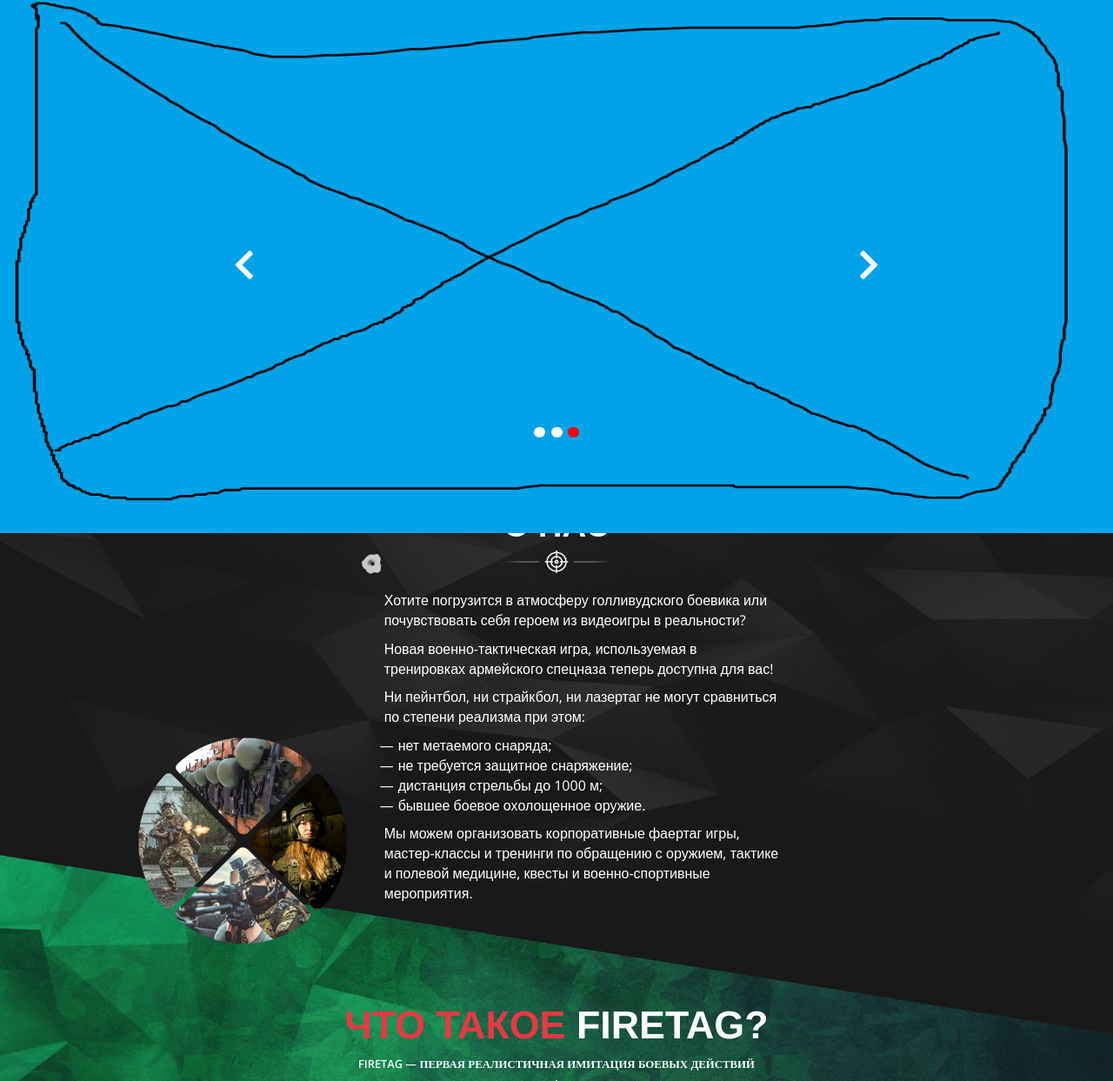
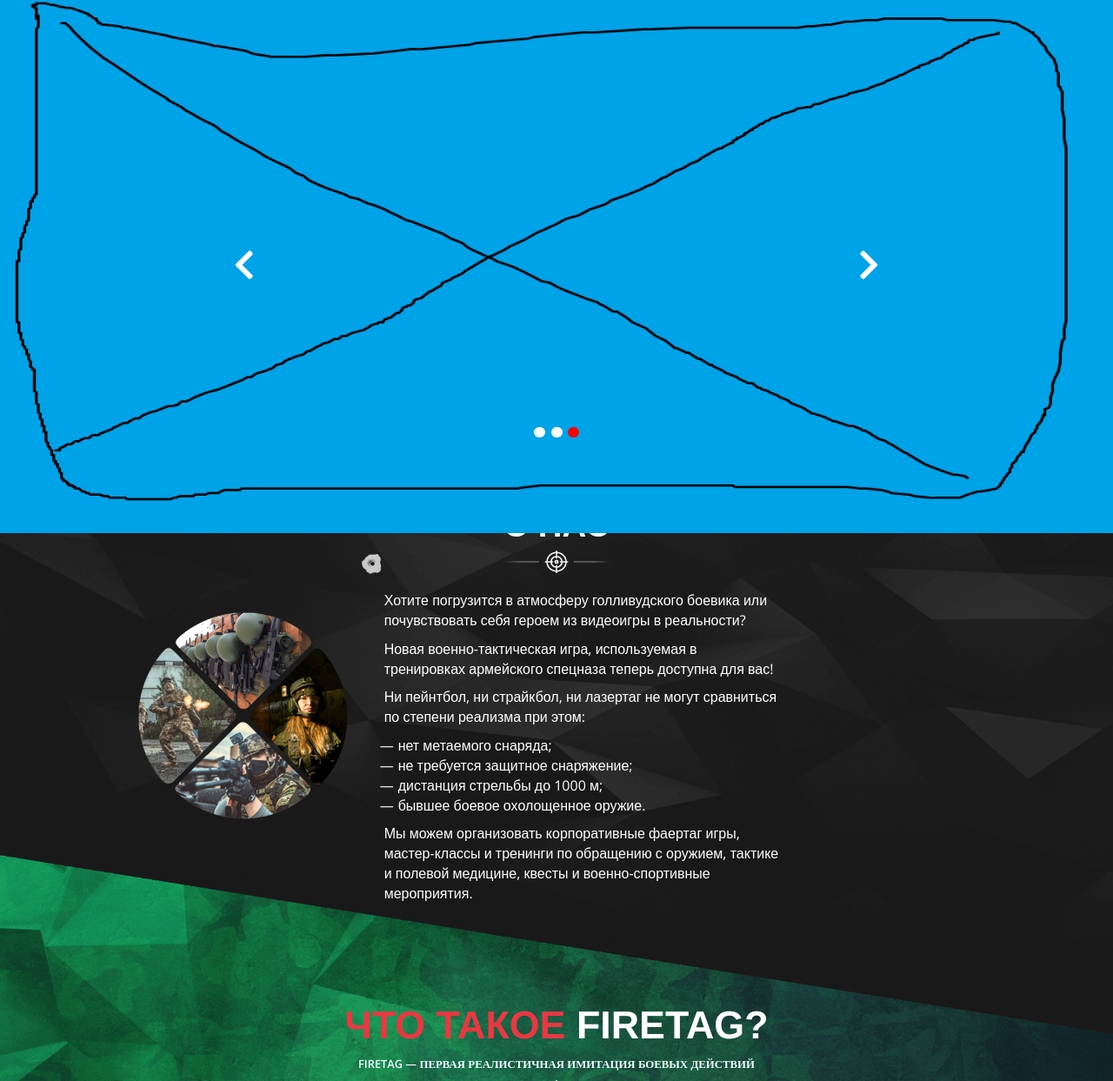
Before and after one commit to kotovenc/firetag, a Django app: template Firetag_app/templates/index.html in a window 1280 px wide. Shown: the part 171-1414 px from the top of the page at 87% size. Run offline with Django 3.2, Linux system fonts and the light colour scheme; the template is opened without the code that fills it, so the values that code supplies are empty; some libraries are stand-ins or nearby versions.

Commit message:
Поднял круг на 30%

```diff
--- a/Firetag_app/static/style.css
+++ b/Firetag_app/static/style.css
@@ -359,7 +359,7 @@ ul {
 	position: absolute;
 
 	right: 0;
-	top: 80%;
+	top: 40%;
 	transform: translate(0, -50%);
 
 	overflow: hidden;
```
